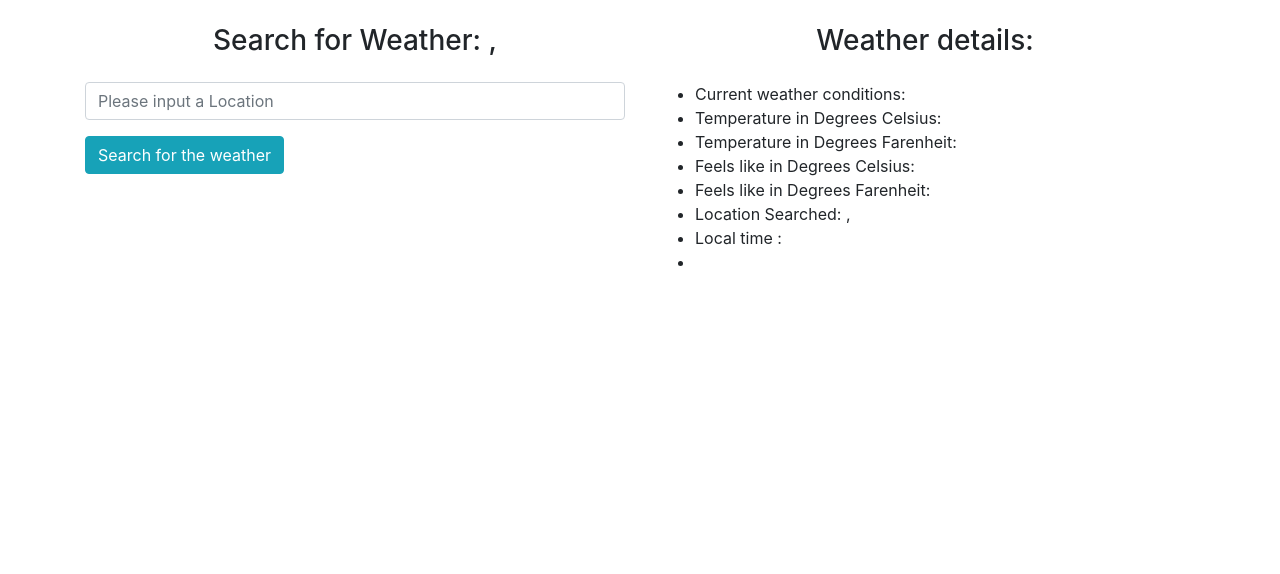
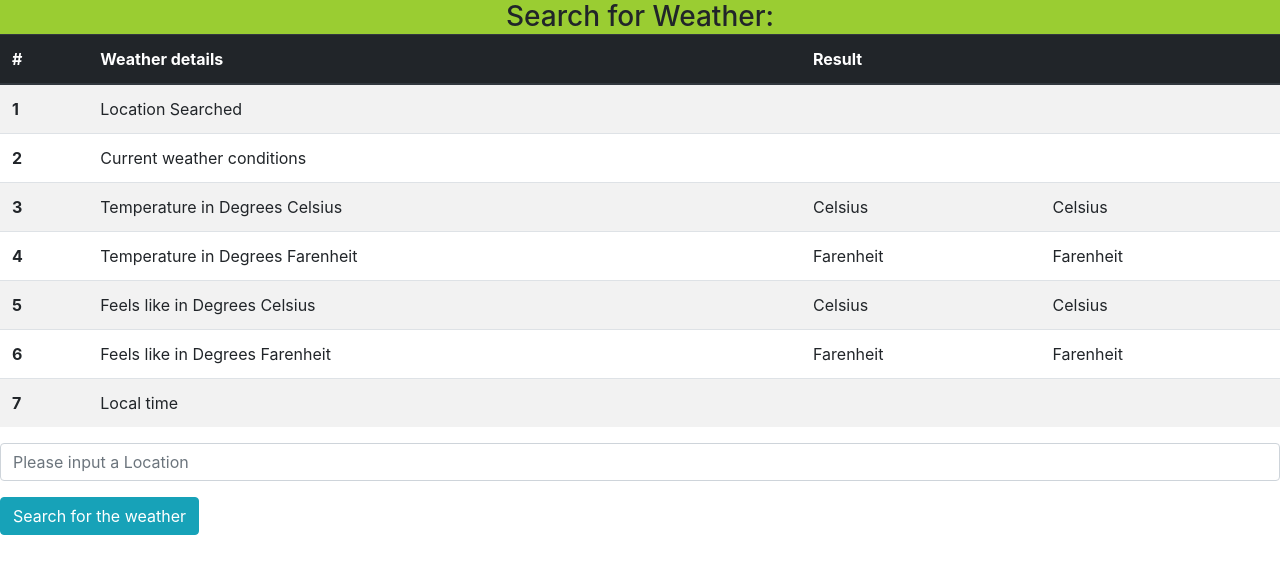
Before and after one commit to artyomnersisyan86/Weather, an Angular app: page / in a window 1280 px wide. Shown: the top 574 px of the page. Built offline with nearby package versions, Linux system fonts and the light colour scheme.

Commit message:
Added background-color

```diff
--- a/src/app/weather/weather.component.css
+++ b/src/app/weather/weather.component.css
@@ -0,0 +1,6 @@
+.bg_color {
+    background-color: yellowgreen;
+    text-align: center;
+    margin: 0;
+    padding: 0;
+}
--- a/src/app/weather/weather.component.html
+++ b/src/app/weather/weather.component.html
@@ -1,7 +1,77 @@
 <div class="container">
     <div class="row">
-        <div class="col-md-6">
-            <h3 class="text-center my-4">Search for Weather: {{this.weatherData?.location.name}}, {{this.weatherData?.location.country}}</h3>
+
+    </div>
+</div>
+<div>
+    <h3 class='bg_color'>Search for Weather: {{this.weatherData?.location.name}} {{this.weatherData?.location.country}}</h3>
+
+    <table class="table table-striped">
+        <thead class="thead-dark">
+            <tr>
+                <th scope="col">#</th>
+                <th scope="col">Weather details </th>
+                <th scope="col"> Result</th>
+                <th scope="col"></th>
+            </tr>
+        </thead>
+        <tbody>
+            <tr>
+                <th scope="row">1</th>
+                <td> Location Searched </td>
+                <td> {{this.weatherData?.location.country}}</td>
+                <td>{{this.weatherData?.location.name}}</td>
+
+            </tr>
+            <tr>
+                <th scope="row">2</th>
+                <td>Current weather conditions</td>
+                <td>{{this.weatherData?.current.condition.text}}</td>
+                <td><img [src]="this.weatherData?.current.condition.icon" title="{{ weatherData?.current.condition.text}}" />
+                </td>
+            </tr>
+            <tr>
+                <th scope="row">3</th>
+                <td> Temperature in Degrees Celsius</td>
+                <td>Celsius</td>
+                <td>{{this.weatherData?.current.temp_c}} Celsius</td>
+            </tr>
+
+
+
+            <tr>
+                <th scope="row">4</th>
+                <td> Temperature in Degrees Farenheit</td>
+                <td>Farenheit</td>
+                <td>{{this.weatherData?.current.temp_f}} Farenheit</td>
+            </tr>
+            <tr>
+                <th scope="row">5</th>
+                <td> Feels like in Degrees Celsius</td>
+                <td>Celsius</td>
+                <td>{{this.weatherData?.current.feelslike_c}} Celsius</td>
+            </tr>
+
+            <tr>
+                <th scope="row">6</th>
+                <td> Feels like in Degrees Farenheit </td>
+                <td>Farenheit</td>
+                <td>{{this.weatherData?.current.feelslike_f}} Farenheit</td>
+            </tr>
+
+            <tr>
+                <th scope="row">7</th>
+                <td> Local time
+                </td>
+                <td> {{this.weatherData?.current.last_updated }}</td>
+                <td></td>
+            </tr>
+
+
+        </tbody>
+    </table>
+</div>
+<div>
     <form [formGroup]="weatherSearchForm" (ngSubmit)="sendToAPIXU(weatherSearchForm.value)">
         <div class="form-group">
             <input class="form-control" type="text" id="weatherLocation" aria-describedby="weatherLocation" placeholder="Please input a Location" formControlName="location" />
@@ -14,36 +84,3 @@
     </form>
 
 </div>
-        <div class="col-md-6">
-            <h3 class="text-center my-4"> Weather details:</h3>
-            <ul>
-                <li>
-                    Current weather conditions: {{this.weatherData?.current.condition.text}}
-                </li>
-                <li>
-                    Temperature in Degrees Celsius: {{this.weatherData?.current.temp_c}}
-                </li>
-                <li>
-                    Temperature in Degrees Farenheit: {{this.weatherData?.current.temp_f}}
-                </li>
-                <li>
-                    Feels like in Degrees Celsius: {{this.weatherData?.current.feelslike_c}}
-                </li>
-                <li>
-                    Feels like in Degrees Farenheit: {{this.weatherData?.current.feelslike_f}}
-                </li>
-                <li>
-                    Location Searched: {{this.weatherData?.location.name}}, {{this.weatherData?.location.country}}
-                </li>
-                <li>
-                    Local time : {{this.weatherData?.current.last_updated }}
-
-                </li>
-                <li>
-                    <img [src]="this.weatherData?.current.condition.icon" title="{{ weatherData?.current.condition.text}}" />
-
-                </li>
-            </ul>
-        </div>
-    </div>
-</div>
```
Lines whose indentation alone changed are shown as unchanged.
